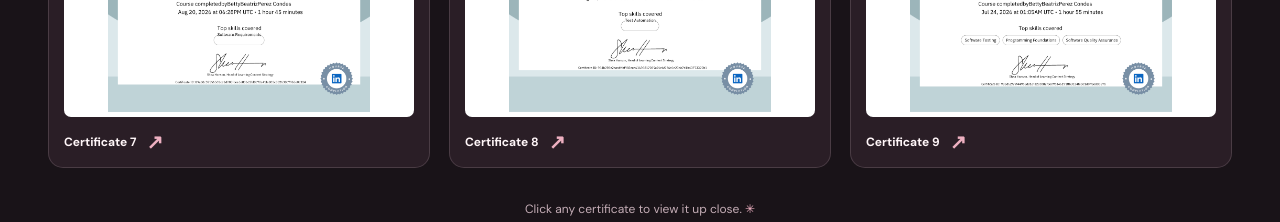
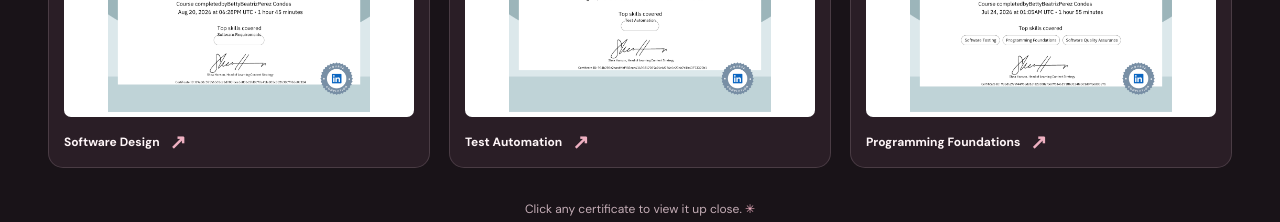
Before and after one commit to bettybeatrix/Portfolio, a plain HTML site: page index.html in a window 1280 px wide. Shown: the part 6880-7102 px from the top of the page. Drawn offline with nearby package versions, Linux system fonts and the light colour scheme; a web font is replaced by a local one.

Commit message:
Update certificate labels and alt texts

```diff
--- a/index.html
+++ b/index.html
@@ -173,15 +173,15 @@
             class="cert-card reveal"
             data-cert="6"
             type="button"
-            aria-label="View Certificate 7"
+            aria-label="View Software Design certificate"
           >
             <img
               loading="lazy"
               src="assets/cert7.png"
-              alt="Certificate 7"
+              alt="Software Design certificate"
             >
             <span>
-              Certificate 7
+              Software Design
               <span aria-hidden="true">↗</span>
             </span>
           </button>
@@ -191,15 +191,15 @@
             class="cert-card reveal"
             data-cert="7"
             type="button"
-            aria-label="View Certificate 8"
+            aria-label="View Test Automation certificate"
           >
             <img
               loading="lazy"
               src="assets/cert8.png"
-              alt="Certificate 8"
+              alt="Test Automation certificate"
             >
             <span>
-              Certificate 8
+              Test Automation
               <span aria-hidden="true">↗</span>
             </span>
           </button>
@@ -209,15 +209,15 @@
             class="cert-card reveal"
             data-cert="8"
             type="button"
-            aria-label="View Certificate 9"
+            aria-label="View Programming Foundations certificate"
           >
             <img
               loading="lazy"
               src="assets/cert9.png"
-              alt="Certificate 9"
+              alt="Programming Foundations certificate"
             >
             <span>
-              Certificate 9
+              Programming Foundations
               <span aria-hidden="true">↗</span>
             </span>
           </button>
```
